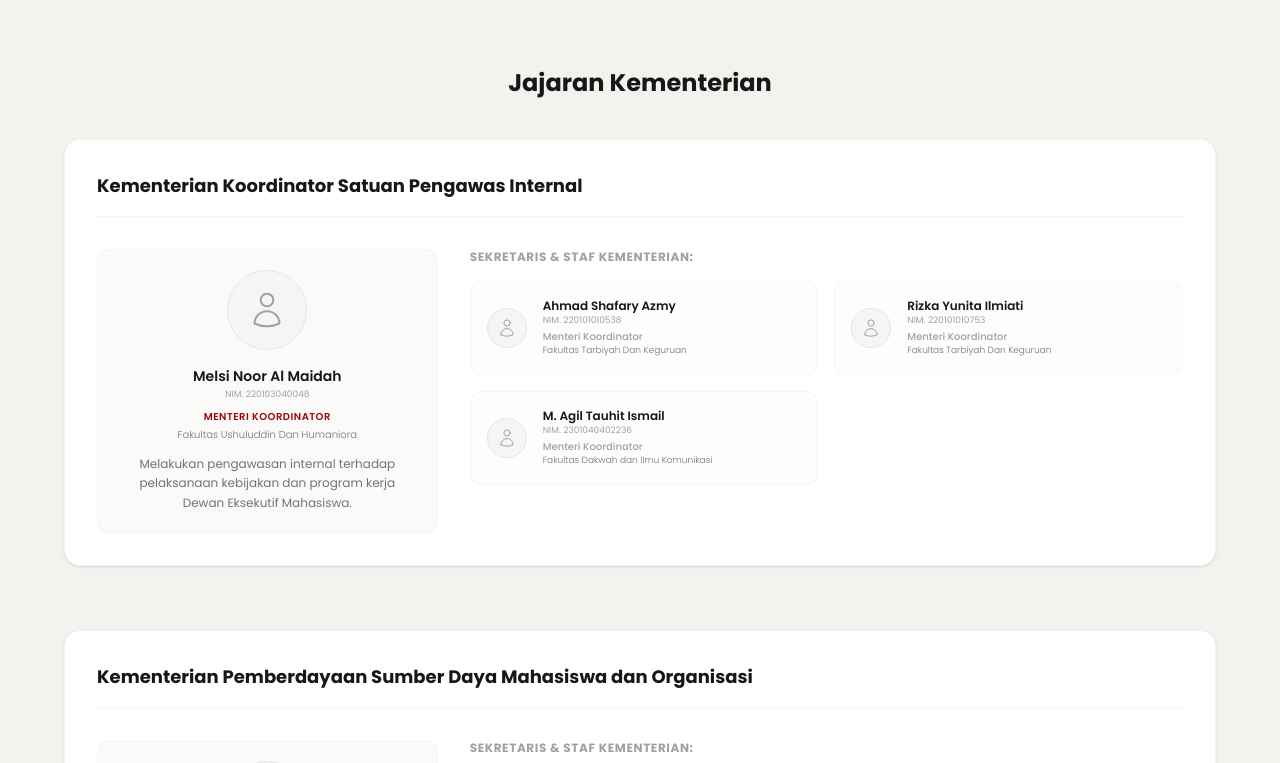
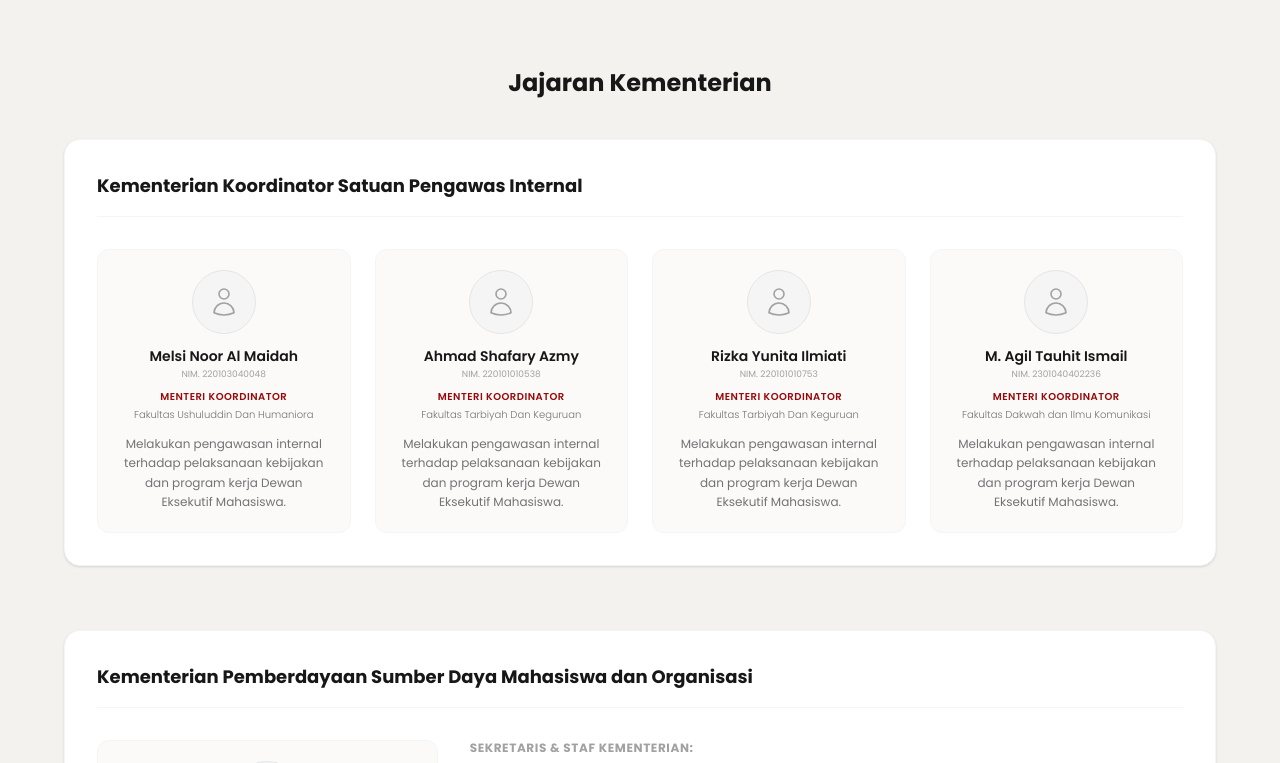
Before and after one commit to ihsanelfikrie/dema-uinantasari-web, a Next.js app: page /struktur in a window 1280 px wide. Shown: the part 3180-3943 px from the top of the page. Built offline with nearby package versions, Linux system fonts and the light colour scheme.

Commit message:
style: samakan ukuran card kementerian koordinator agar sejajar tanpa hierarki

```diff
--- a/src/app/struktur/page.tsx
+++ b/src/app/struktur/page.tsx
@@ -106,7 +106,11 @@ export default function StrukturPage() {
               Jajaran Kementerian
             </h2>
             <div className="space-y-16">
-              {kementerianList.map((kemen) => (
+              {kementerianList.map((kemen) => {
+                const isCoordinating = kemen.menteri.jabatan === "Menteri Koordinator";
+                const coordinators = isCoordinating ? [kemen.menteri, ...kemen.anggota] : [];
+
+                return (
                   <div
                     key={kemen.id}
                     className="bg-white border border-neutral-100 rounded-2xl p-6 sm:p-8 shadow-sm"
@@ -117,6 +121,54 @@ export default function StrukturPage() {
                       </h3>
                     </div>
 
+                    {isCoordinating ? (
+                      /* Coordinating Ministry: Uniform grid for all coordinators */
+                      <div className="grid grid-cols-1 sm:grid-cols-2 md:grid-cols-3 lg:grid-cols-4 gap-6">
+                        {coordinators.map((coord) => (
+                          <div
+                            key={coord.id}
+                            className="bg-brand-background/40 border border-neutral-100 rounded-xl overflow-hidden p-5 flex flex-col items-center text-center justify-between min-h-[250px]"
+                          >
+                            <div className="flex flex-col items-center">
+                              <div className="h-16 w-16 rounded-full bg-neutral-100 flex items-center justify-center text-neutral-400 border border-neutral-200 mb-3">
+                                <svg
+                                  className="h-8 w-8 stroke-[1.2]"
+                                  fill="none"
+                                  stroke="currentColor"
+                                  viewBox="0 0 24 24"
+                                >
+                                  <path
+                                    strokeLinecap="round"
+                                    strokeLinejoin="round"
+                                    d="M15.75 6a3.75 3.75 0 1 1-7.5 0 3.75 3.75 0 0 1 7.5 0ZM4.501 20.118a7.5 7.5 0 0 1 14.998 0A17.933 17.933 0 0 1 12 21.75c-2.676 0-5.216-.584-7.499-1.632Z"
+                                  />
+                                </svg>
+                              </div>
+                              <h4 className="text-xs sm:text-sm font-semibold text-neutral-900 font-poppins line-clamp-1">
+                                {coord.nama}
+                              </h4>
+                              {coord.nim && (
+                                <span className="text-[9px] text-neutral-400 block font-poppins mt-0.5">
+                                  NIM. {coord.nim}
+                                </span>
+                              )}
+                              <span className="text-[10px] font-semibold text-brand-primary uppercase tracking-wider mt-2 block">
+                                {coord.jabatan}
+                              </span>
+                              {coord.fakultas && (
+                                <span className="text-[10px] text-neutral-500 block mt-1 font-poppins font-light leading-snug">
+                                  {coord.fakultas}
+                                </span>
+                              )}
+                            </div>
+                            <p className="mt-3 text-xs leading-relaxed text-neutral-500 font-normal">
+                              {coord.tupoksi}
+                            </p>
+                          </div>
+                        ))}
+                      </div>
+                    ) : (
+                      /* Regular Ministry: Hierarchical layout (Menteri + Staff List) */
                       <div className="grid grid-cols-1 lg:grid-cols-3 gap-8">
                         {/* Menteri Card */}
                         <div className="lg:col-span-1 bg-brand-background/40 border border-neutral-100 rounded-xl overflow-hidden p-5 flex flex-col items-center text-center">
@@ -245,8 +297,10 @@ export default function StrukturPage() {
                           )}
                         </div>
                       </div>
+                    )}
                   </div>
-              ))}
+                );
+              })}
             </div>
           </section>
         </FadeInSection>
```
Also changed, not shown: 1 other file (tests, documents, lock files or other folders). Lines whose indentation alone changed are shown as unchanged.
